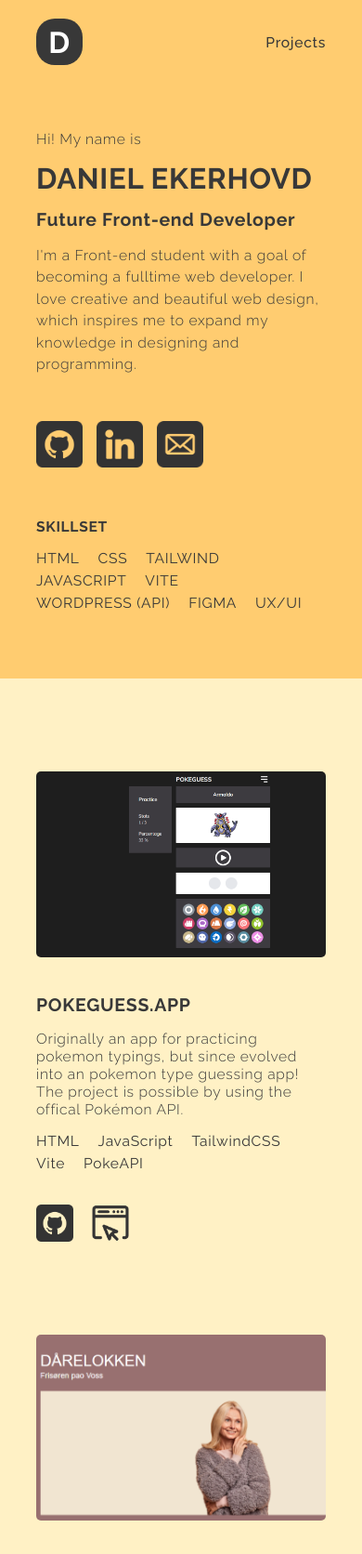
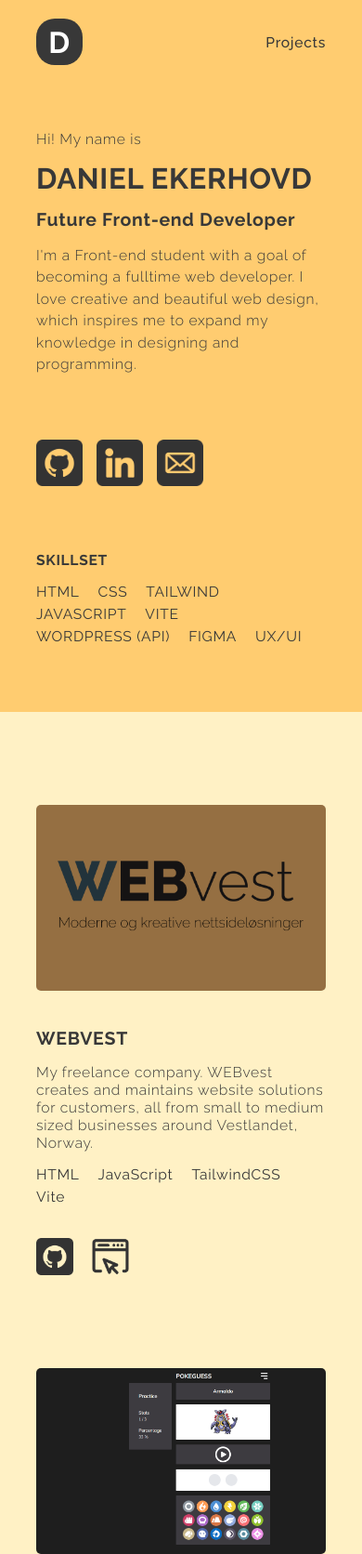
Before and after one commit to DanielEkerhovd/Portifolio, a website with bundled scripts: page index.html in a window 390 px wide. Shown: the top 1672 px of the page at 93% size. Built offline with nearby package versions, Linux system fonts and the light colour scheme.

Commit message:
Added webvest to projects and updated some css

```diff
--- a/index.html
+++ b/index.html
@@ -1,13 +1,13 @@
 <!DOCTYPE html>
 <html lang="en">
   <head>
-    <meta charset="UTF-8">
-    <meta name="viewport" content="width=device-width, initial-scale=1.0">
-    <meta name="keywords" content="HTML, CSS">
-    <meta name="description" content="">
-    <meta name="author" content="Daniel Ekerhovd">
-    <link rel="stylesheet" href="index.css">
-    <link rel="icon" href="/icons/D-icon.png">
+    <meta charset="UTF-8" />
+    <meta name="viewport" content="width=device-width, initial-scale=1.0" />
+    <meta name="keywords" content="HTML, CSS" />
+    <meta name="description" content="" />
+    <meta name="author" content="Daniel Ekerhovd" />
+    <link rel="stylesheet" href="index.css" />
+    <link rel="icon" href="/icons/D-icon.png" />
     <title>Daniel Ekerhovd | Portifolio</title>
   </head>
   <body>
@@ -24,12 +24,28 @@
             <p class="light">Hi! My name is</p>
             <h1 class="bold">DANIEL EKERHOVD</h1>
             <h2>Future Front-end Developer</h2>
-                    <p class="light small-linehight">I'm a Front-end student with a goal of becoming a fulltime web developer. I love creative and beautiful web design, which inspires me to expand my knowledge in designing and programming.</p>
+            <p class="light small-linehight">
+              I'm a Front-end student with a goal of becoming a fulltime web
+              developer. I love creative and beautiful web design, which
+              inspires me to expand my knowledge in designing and programming.
+            </p>
           </div>
           <nav class="contact">
-                    <a href="https://github.com/DanielEkerhovd"><img class="soMe-icon" src="/icons/github.png" alt="Gihub link"></a>
-                    <a href="https://www.linkedin.com/in/daniel-ekerhovd/"><img class="soMe-icon" src="/icons/linkedin.png" alt="Linkedin link"></a>
-                    <a href="mailto:danielekerh@gmail.com"><img class="soMe-icon" src="/icons/mail.png" alt="Mail adress"></a>
+            <a href="https://github.com/DanielEkerhovd" class="someLink">
+              <img class="soMe-icon" src="/icons/github.png" alt="Gihub link" />
+            </a>
+            <a
+              href="https://www.linkedin.com/in/daniel-ekerhovd/"
+              class="someLink"
+              ><img
+                class="soMe-icon"
+                src="/icons/linkedin.png"
+                alt="Linkedin link"
+            /></a>
+            <a href="mailto:danielekerh@gmail.com" class="someLink"
+              ><img class="soMe-icon" src="/icons/mail.png" alt="Mail adress" /></a
+            >
+            <p>danielekerh@gmail.com</p>
           </nav>
           <div class="skills">
             <h3>SKILLSET</h3>
@@ -46,9 +62,7 @@
           </div>
         </div>
       </section>
-        <section class="projects" id="projects">
-
-        </section>
+      <section class="projects" id="projects"></section>
     </main>
     <script type="module" src="index.mjs"></script>
   </body>
--- a/src/css/_mediaquery.css
+++ b/src/css/_mediaquery.css
@@ -36,5 +36,9 @@
         font-size: 2rem;
     }
 
+    .contact p {
+        display: none;
+    }
+
 
 }
--- a/src/css/styles.css
+++ b/src/css/styles.css
@@ -2,14 +2,14 @@
   margin: 0;
   padding: 0;
   box-sizing: border-box;
-    font-family: 'Raleway', sans-serif;
+  font-family: "Raleway", sans-serif;
   letter-spacing: 0.7px;
   text-decoration: none;
   scroll-behavior: smooth;
 }
 
 body {
-    background-color: #FFCC70;
+  background-color: #ffcc70;
   color: #383838;
 }
 
@@ -22,11 +22,11 @@
 }
 
 h3 {
-
   font-size: 1.9rem;
 }
 
-p, li {
+p,
+li {
   font-size: 1.5rem;
 }
 
@@ -56,6 +56,13 @@
 .nav {
   display: inline-flex;
   font-size: 1.5rem;
+  align-items: center;
+}
+
+.someLink {
+    display: flex;
+    align-items: center;
+    gap: 30px;
 }
 
 .portifolio {
@@ -71,7 +78,7 @@
 
   display: flex;
   flex-direction: column;
-    gap: 50px
+  gap: 70px;
 }
 
 .intro-text {
@@ -83,8 +90,13 @@
 
 .contact {
   display: flex;
+  align-items: center;
   width: 100%;
   gap: 15px;
+}
+
+.contact p {
+    font-size: 15px;
 }
 
 .soMe-icon {
@@ -100,10 +112,10 @@
 
   display: flex;
   flex-direction: column;
-    gap: 15px
+  gap: 15px;
 }
 
-ul{
+ul {
   display: flex;
   flex-wrap: wrap;
   gap: 5px 20px;
@@ -113,7 +125,6 @@
 li {
   list-style-type: none;
 }
-
 
 .projects {
   width: 100%;
@@ -170,7 +181,6 @@
   display: flex;
   justify-content: space-between;
   align-items: end;
-
 }
 
 .reverse {
@@ -180,14 +190,12 @@
 }
 
 .project-links {
-
   display: flex;
   gap: 20px;
   align-items: center;
 }
 
 .project-links a {
-
   margin-top: 20px;
 
   height: 40px;
@@ -195,11 +203,9 @@
 }
 
 .project-links img {
-
   height: 100%;
   width: 100%;
   filter: var(--darken-image);
-
 }
 
 .underline {
--- a/src/js/component/project.mjs
+++ b/src/js/component/project.mjs
@@ -20,7 +20,7 @@
     heroImg.src = projectMedia.image.url;
     heroImg.alt = `${projectName} project image`;
 
-    if (projectName === 'BIDR') {
+    if (projectName === 'BIDR' || projectName === 'WEBvest') {
         // Change heriImg position
         heroImg.style.objectPosition = 'center';
     }
--- a/src/json/projects.json
+++ b/src/json/projects.json
@@ -1,6 +1,30 @@
 {
 
     "projects": [
+        {
+            "name": "WEBvest",
+            "description": "My freelance company. WEBvest creates and maintains website solutions for customers, all from small to medium sized businesses around Vestlandet, Norway.",
+            "technologies": [
+                "HTML",
+                "JavaScript",
+                "TailwindCSS",
+                "Vite"
+            ],
+            "media": {
+                "github": {
+                    "url": "https://github.com/WEBvest"
+                },
+                "live": {
+                    "url": "https://webvest.no/"
+                },
+                "figma": {
+                    "url": ""
+                },
+                "image": {
+                    "url": "./images/webvest.png"
+                }
+            }
+        },
         {
             "name": "Pokeguess.app",
             "description": "Originally an app for practicing pokemon typings, but since evolved into an pokemon type guessing app! The project is possible by using the offical Pokémon API.",
```
Also changed, not shown: images/webvest.png (added). Lines whose indentation alone changed are shown as unchanged.
